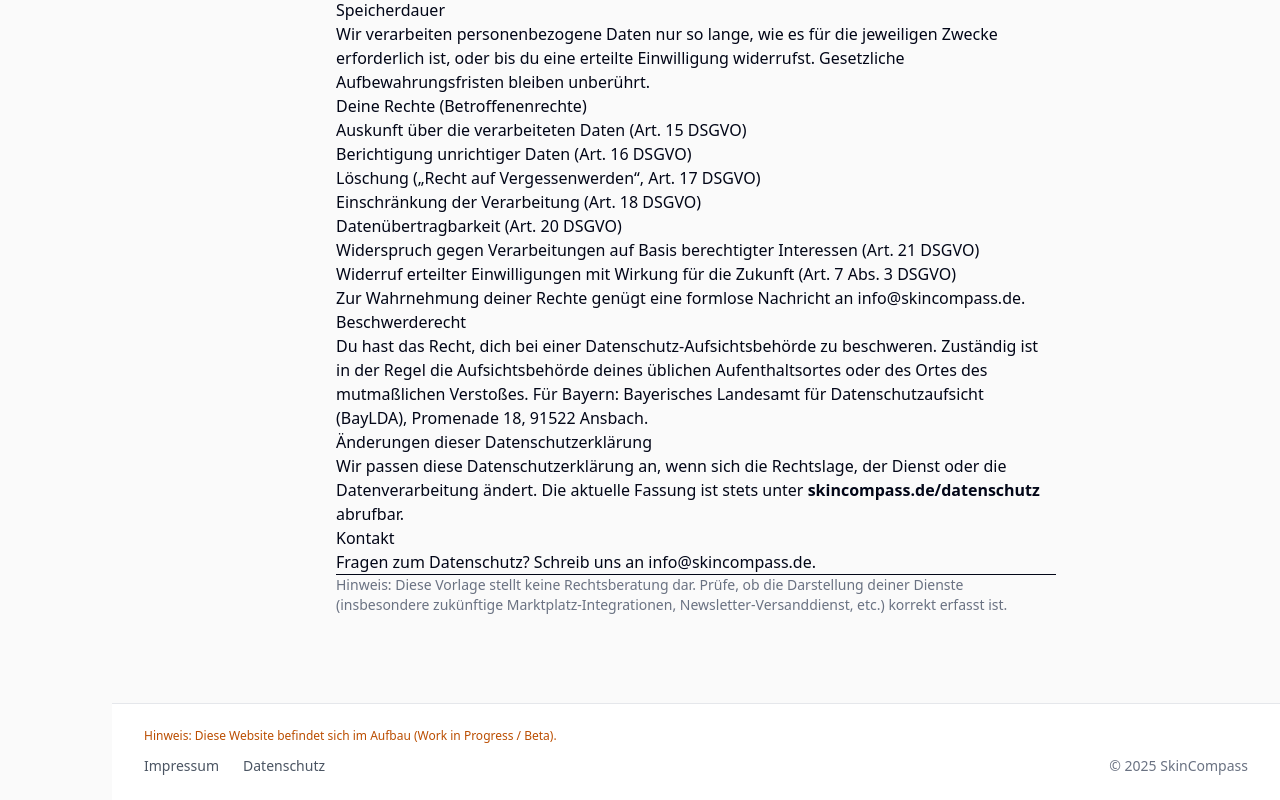
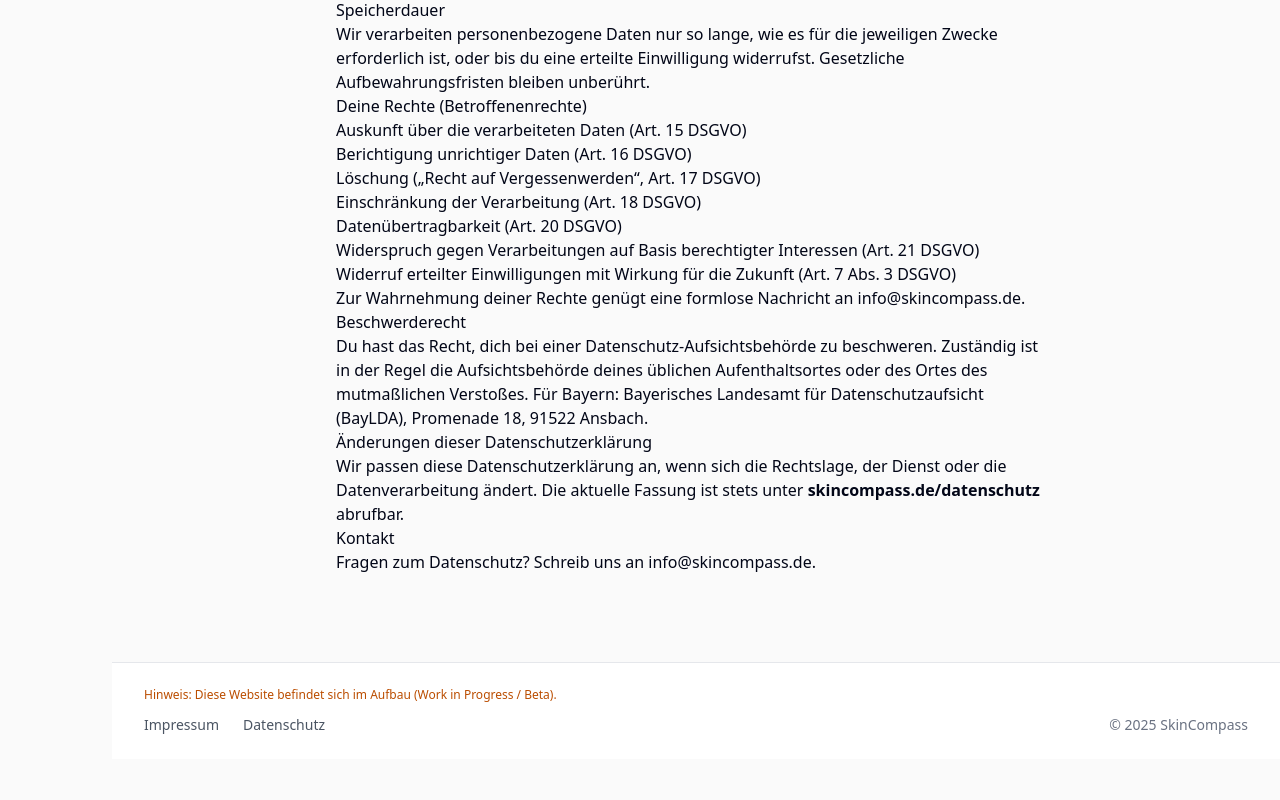
Before and after one commit to EarlymanAF/SkinCompass, a Next.js app: page /datenschutz in a window 1280 px wide. Shown: the part 1396-2196 px from the top of the page. After the commit the page ends 2155 px from the top, so only its background shows below. Built offline with nearby package versions, Linux system fonts and the light colour scheme.

Commit message:
chore: remove internal note from privacy page

```diff
--- a/app/datenschutz/page.tsx
+++ b/app/datenschutz/page.tsx
@@ -149,11 +149,6 @@
         </p>
       </section>
 
-      <hr />
-      <p className="text-sm text-gray-500">
-        Hinweis: Diese Vorlage stellt keine Rechtsberatung dar. Prüfe, ob die Darstellung deiner Dienste
-        (insbesondere zukünftige Marktplatz‑Integrationen, Newsletter‑Versanddienst, etc.) korrekt erfasst ist.
-      </p>
     </main>
   );
 }
```
